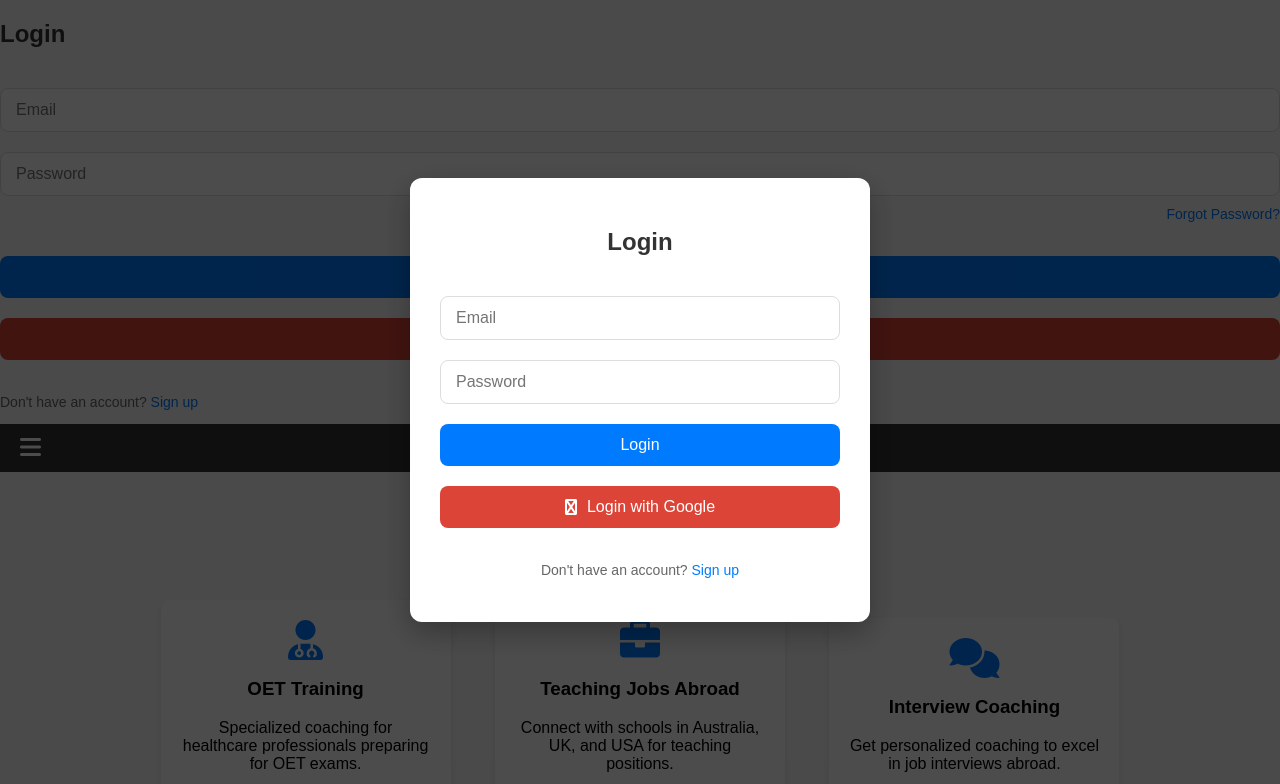
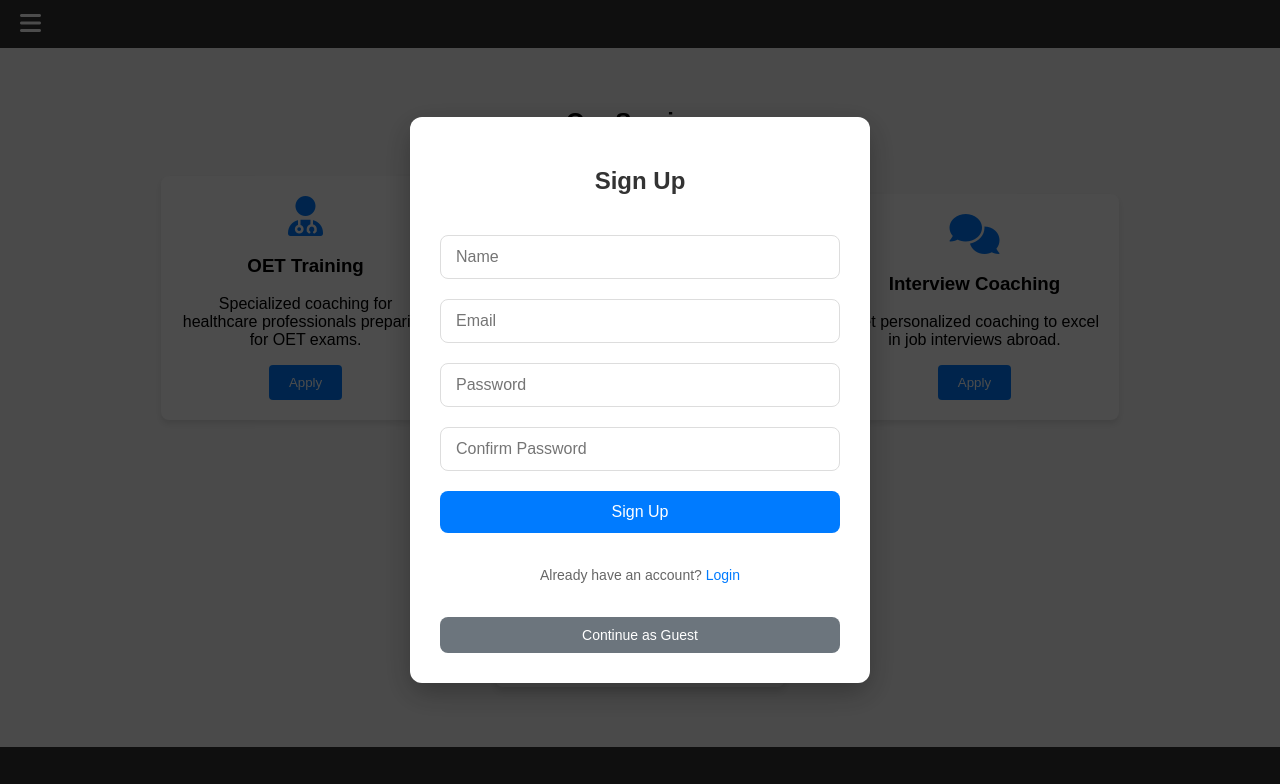
Before and after one commit to BrannyBrian/OCK, a plain HTML site: page index.html in a window 1280 px wide. Shown: the top 784 px of the page. Drawn offline with Linux system fonts and the light colour scheme.

Commit message:
Update index.html

```diff
--- a/index.html
+++ b/index.html
@@ -11,27 +11,22 @@
 </head>
 <body>
   <!-- Login/Sign-Up Popups -->
-  <div id="popup-container" class="hidden">
+<div id="popup-container">
   <div class="popup-box">
-      <form id="login-form">
-        <h2>Login</h2>
-        <input type="email" placeholder="Email" id="login-email" required>
-        <input type="password" placeholder="Password" id="login-password" required>
-        <button type="submit">Login</button>
-        <button type="button" id="google-login">Login with Google</button>
-        <p>Don't have an account? <span id="switch-to-signup">Sign up</span></p>
+    <!-- Sign-Up Form -->
+    <form id="signup-form">
+      <h2>Sign Up</h2>
+      <input type="text" placeholder="Name" id="signup-name" required>
+      <input type="email" placeholder="Email" id="signup-email" required>
+      <input type="password" placeholder="Password" id="signup-password" required>
+      <input type="password" placeholder="Confirm Password" id="confirm-password" required>
+      <button type="submit">Sign Up</button>
+      <p>Already have an account? <span id="switch-to-login">Login</span></p>
+      <button type="button" class="guest-btn">Continue as Guest</button>
     </form>
 
-      <form id="signup-form" class="hidden">
-        <h2>Sign Up</h2>
-        <input type="email" placeholder="Email" id="signup-email" required>
-        <input type="password" placeholder="Password" id="signup-password" required>
-        <button type="submit">Sign Up</button>
-        <p>Already have an account? <span id="switch-to-login">Login</span></p>
-      </form>
-    </div>
-  </div>
-  <form id="login-form">
+    <!-- Login Form -->
+    <form id="login-form" class="hidden">
       <h2>Login</h2>
       <input type="email" placeholder="Email" id="login-email" required>
       <input type="password" placeholder="Password" id="login-password" required>
@@ -39,7 +34,11 @@
       <button type="submit">Login</button>
       <button type="button" id="google-login">Login with Google</button>
       <p>Don't have an account? <span id="switch-to-signup">Sign up</span></p>
+      <button type="button" class="guest-btn">Continue as Guest</button>
     </form>
+  </div>
+</div>
+
 
   <!-- Header -->
   <header>
```
Lines whose indentation alone changed are shown as unchanged.
